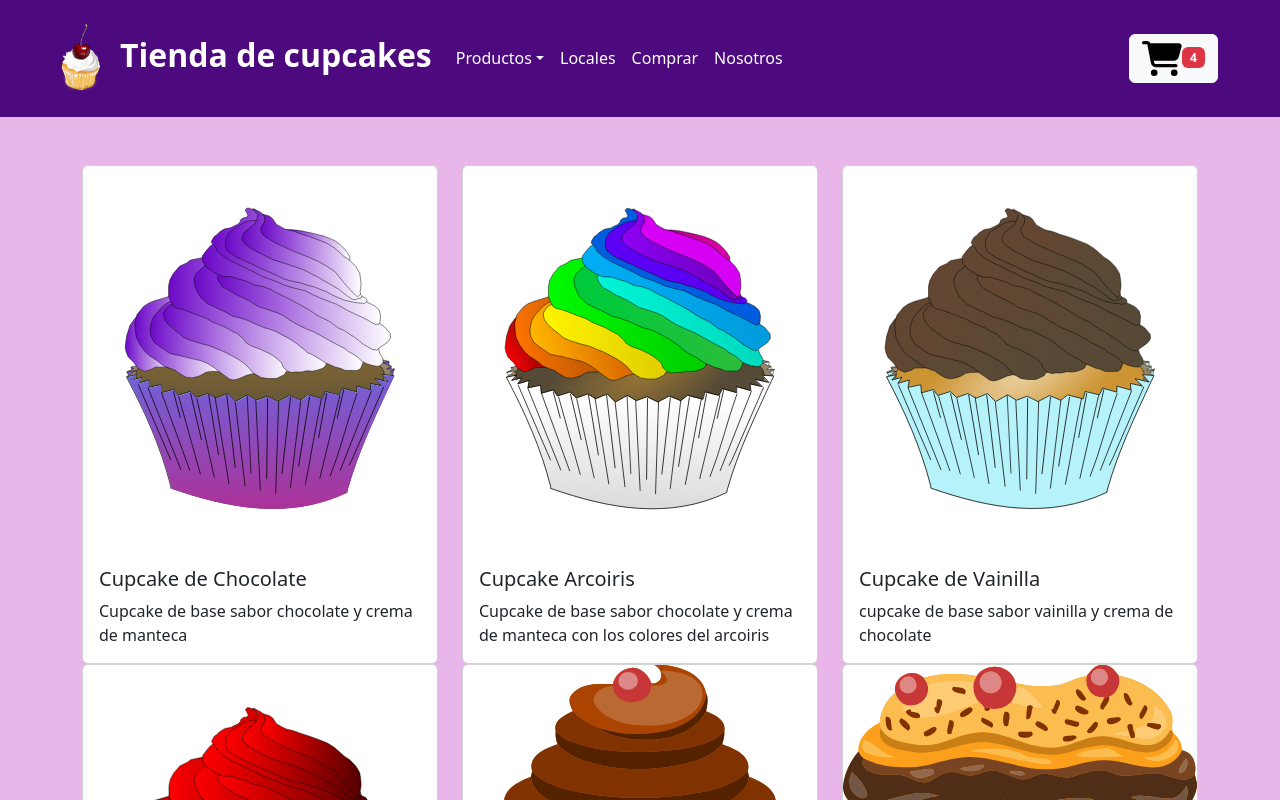
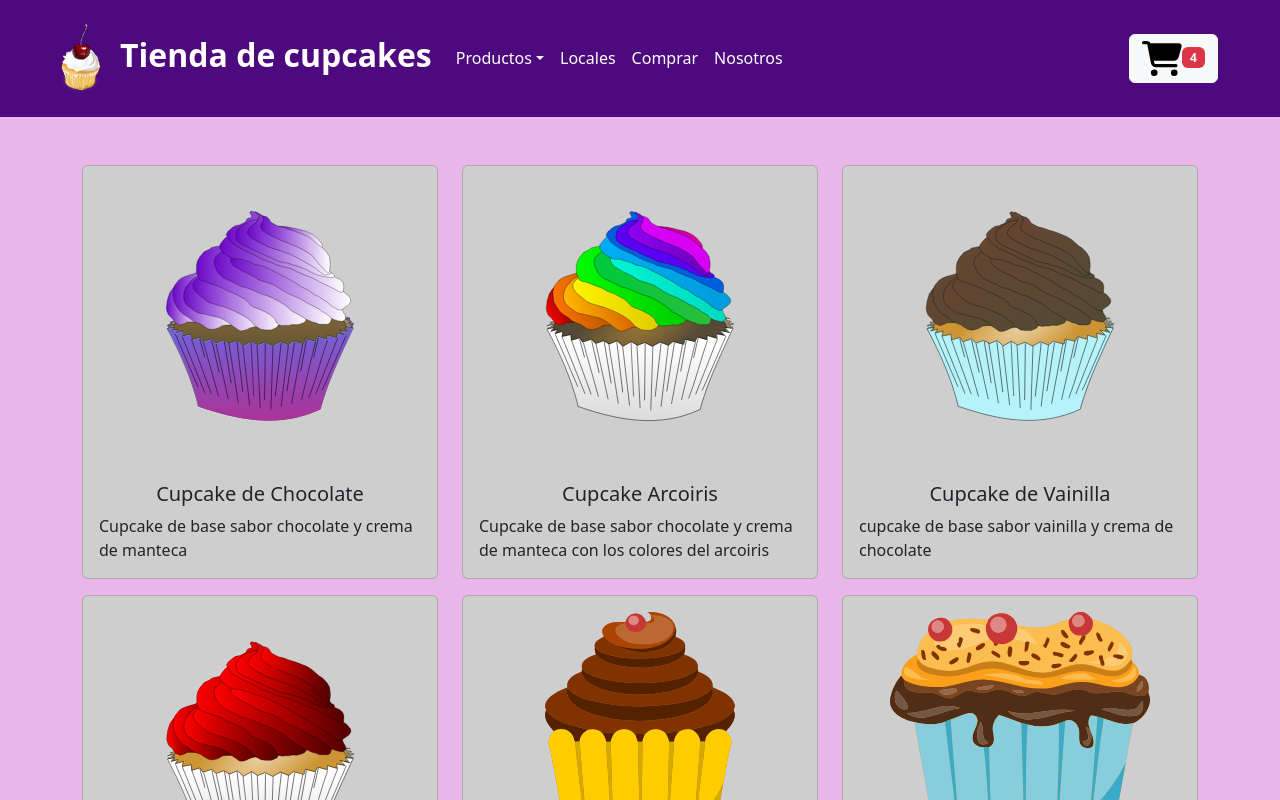
Before and after one commit to julieta2709/preentrega1-gordillo-react, a React (Create React App) app in the folder Documents/Julieta/Coderhouse/React/practica/my-app/: page / in a window 1280 px wide. Shown: the top 800 px of the page. Built offline with nearby package versions, Linux system fonts and the light colour scheme.

Commit message:
sigo con la 2da entrega

```diff
--- a/Documents/Julieta/Coderhouse/React/practica/my-app/src/components/Item.jsx
+++ b/Documents/Julieta/Coderhouse/React/practica/my-app/src/components/Item.jsx
@@ -5,11 +5,15 @@ const Item = ({ item }) => {
 
     return (
         <Link to={"/item/" + item.id} className="text-decoration-none text-dark">
-            <div className="card">
-                <img src={item.pictureUrl} className="card-img-top" alt={item.title} />
-                <div className="card-body">
-                    <h5 className="card-title">{item.title}</h5>
-                    <p className="card-text">{item.description}</p>
+            <div className="row">
+                <div className="col">
+                    <div className="card mb-3">
+                        <img src={item.pictureUrl} className="card-img-top" alt={item.title} />
+                        <div className="card-body">
+                            <h5 className="card-title text-center">{item.title}</h5>
+                            <p className="card-text text-justify">{item.description}</p>
+                        </div>
+                    </div>
                 </div>
             </div>
         </Link>
--- a/Documents/Julieta/Coderhouse/React/practica/my-app/src/components/ItemCount.jsx
+++ b/Documents/Julieta/Coderhouse/React/practica/my-app/src/components/ItemCount.jsx
@@ -2,7 +2,7 @@ import React, { useState } from "react";
 
 const ItemCount = ({ stockItems }) => {
 
-    const [clicks, setClicks] = useState(parseInt(1));
+    const [clicks, setClicks] = useState(1);
     const [stock, setStock] = useState(stockItems);
 
     const agregarProducto = () => {
@@ -20,14 +20,17 @@ const ItemCount = ({ stockItems }) => {
         }
     }
 
+
     return (
         <div className="container">
-            <div className="product-count">
-                <button type="button" className="decrement" disabled={clicks <= 1} onClick={sacarProducto}>-</button>
-                <input type="number" className="count-value" value={clicks} />
-                <button type="button" className="increment" disabled={clicks >= stock} onClick={agregarProducto}>+</button>
-                <div>
-                    <button type="button" className="btn btn-danger btn-sm mx-4" disabled={stock <= 0} onClick={() => onAdd(clicks)}>Agregar al carrito</button>
+            <div className="row mb-3">
+                <div className="col-md-12">
+                    <button type="button" className="decrement" disabled={clicks <= 1} onClick={sacarProducto}>-</button>
+                    <button type="button" className="value">{clicks} </button>
+                    <button type="button" className="increment" disabled={clicks >= stock} onClick={agregarProducto}>+</button>
+                    <div>
+                        <button type="button" className="btn btn-danger btn-sm mx-4" disabled={stock <= 0} onClick={onAdd}>Agregar al carrito</button>
+                    </div>
                 </div>
             </div>
         </div>
--- a/Documents/Julieta/Coderhouse/React/practica/my-app/src/components/ItemDetail.jsx
+++ b/Documents/Julieta/Coderhouse/React/practica/my-app/src/components/ItemDetail.jsx
@@ -1,8 +1,8 @@
 import React from "react";
 import ItemCount from "./ItemCount";
 
-const ItemDetail =({item})=>{
-    return(
+const ItemDetail = ({ item }) => {
+     return (
         <div className="row my-5">
             <div className="col-md-6 offset-md-3 text-center">
                 <img src={item.pictureUrl} className="img-fluid" alt={item.title} />
--- a/Documents/Julieta/Coderhouse/React/practica/my-app/src/index.css
+++ b/Documents/Julieta/Coderhouse/React/practica/my-app/src/index.css
@@ -1,4 +1,4 @@
-*{
+* {
   margin: 0;
   padding: 0;
 }
@@ -7,11 +7,11 @@ body {
   background-color: rgb(232, 182, 232);
 }
 
-.barra{
+.barra {
   background-color: rgb(76, 10, 126);
 }
 
-.navbar-brand{
+.navbar-brand {
   color: white;
   font-weight: bold;
   font-size: xx-large;
@@ -23,10 +23,30 @@ body {
   margin-right: 20px;
 }
 
-.nav-link{
-color: white;
+.nav-link {
+  color: white;
 }
 
-.btn-group{
-display: flex;
+.btn-group {
+  display: flex;
 }
+
+.card {
+  background-color: rgb(206, 206, 206);
+}
+
+.card-img-top {
+ padding: 1rem;
+ height: 300px;
+}
+
+.decrement, .increment, .value {
+  width: 30px;
+  text-align: center;
+  border: none;
+  font-weight: bold;
+}
+
+.img-fluid{
+  height: 300px;
+}
```
